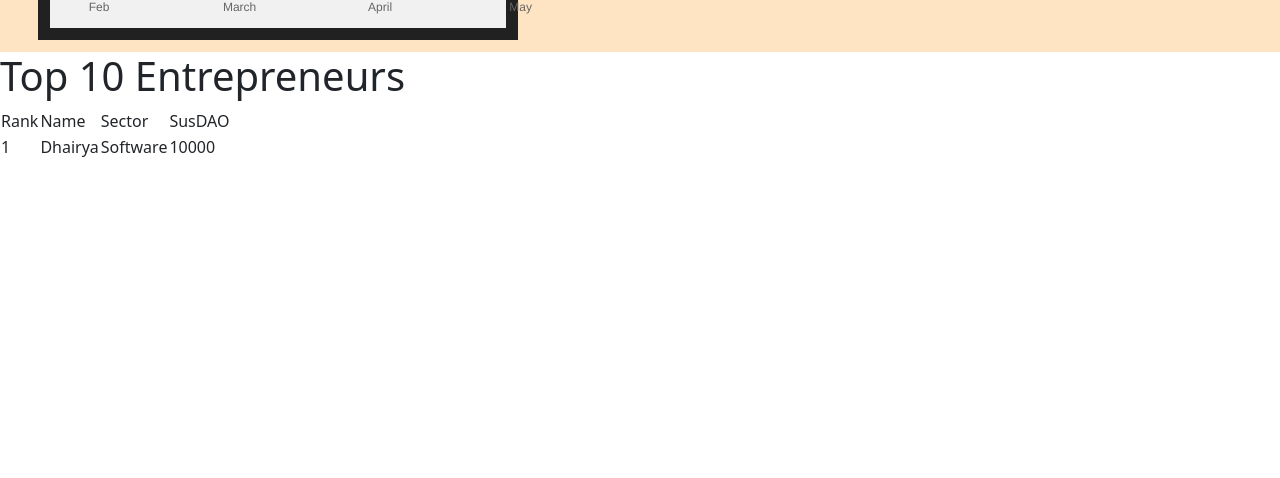
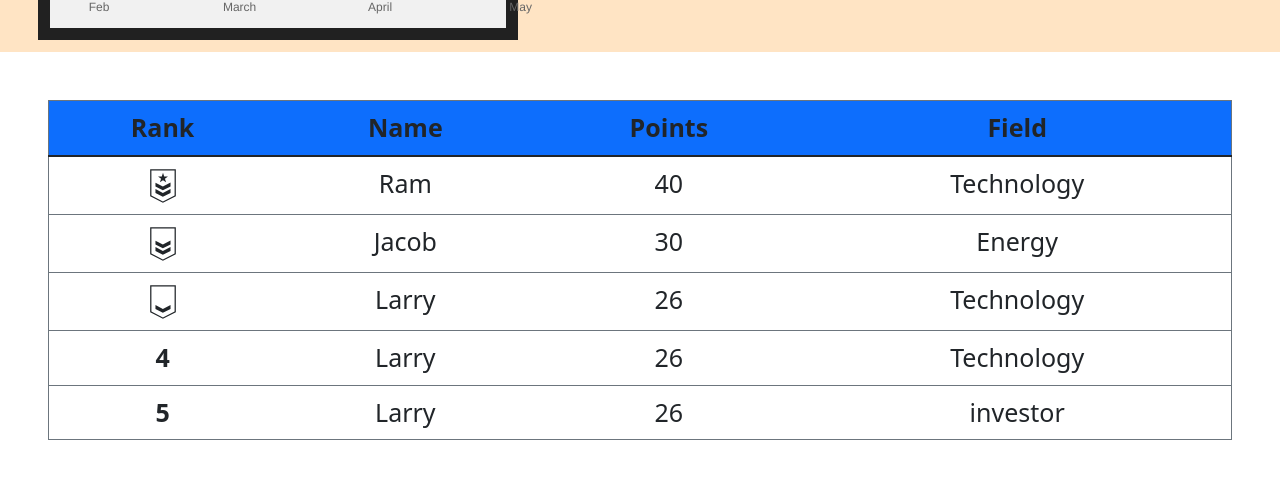
Before and after one commit to dhairyaostwal/team-5, a React (Create React App) app in the folder front-end/susmafia/: page / in a window 1280 px wide. Shown: the part 871-1349 px from the top of the page. Before the commit the page ends 1031 px from the top, so only its background shows below. Built offline with nearby package versions, Linux system fonts and the light colour scheme; some icons are missing.

Commit message:
Added the leaderboard

```diff
--- a/front-end/susmafia/package.json
+++ b/front-end/susmafia/package.json
@@ -12,6 +12,7 @@
     "react-bootstrap": "^2.4.0",
     "react-chartjs-2": "^4.1.0",
     "react-dom": "^18.1.0",
+    "react-icons": "^4.4.0",
     "react-router-dom": "^6.3.0",
     "react-scripts": "5.0.1",
     "web-vitals": "^2.1.4"
--- a/front-end/susmafia/src/components/Leaderboard.css
+++ b/front-end/susmafia/src/components/Leaderboard.css
@@ -0,0 +1,7 @@
+tr:hover{
+    background-color: rgb(206, 255, 255);
+    color: red;
+}
+table{
+    font-size: 25px;
+}
--- a/front-end/susmafia/src/components/Leaderboard.js
+++ b/front-end/susmafia/src/components/Leaderboard.js
@@ -1,27 +1,54 @@
 import React from 'react';
+import { GiRank3,GiRank2,GiRank1 } from "react-icons/gi";
+import './Leaderboard.css';
 
 const Leaderboard = () => {
   return (
-    <div>
-      <h1>Top 10 Entrepreneurs</h1>
+    <div className='m-5 text-center'>
+  <table  className="table text-center border border-secondary">
+    <thead class="thead-dark">
+      <tr class ="bg-primary">
+        <th scope="col">Rank</th>
+        <th scope="col">Name</th>
+        <th scope="col">Points</th>
+        <th scope="col">Field</th>
+      </tr>
+    </thead>
+    <tbody>
+      <tr class="">
+        <th scope="row"><GiRank3  size={40}/></th>
+        <td>Ram</td>
+        <td>40</td>
+        <td>Technology</td>
+      </tr>
+      <tr class="">
+        <th scope="row"><GiRank2  size={40}/></th>
+        <td>Jacob</td>
+        <td>30</td>
+        <td>Energy</td>
+      </tr>
+      <tr class="">
+        <th scope="row"><GiRank1  size={40}/></th>
+        <td>Larry</td>
+        <td>26</td>
+        <td>Technology</td>
+      </tr>
+      <tr>
+        <th scope="row" className=''>4</th>
+        <td>Larry</td>
+        <td>26</td>
+        <td>Technology</td>
+      </tr>
+      <tr>
+        <th scope="row">5</th>
+        <td>Larry</td>
+        <td>26</td>
+        <td>investor</td>
+      </tr>
+    </tbody>
+  </table>
+     </div>
 
-      <div>
-        <table>
-          <tr>
-            <td>Rank</td>
-            <td>Name</td>
-            <td>Sector</td>
-            <td>SusDAO</td>
-          </tr>
-          <tr>
-            <td>1</td>
-            <td>Dhairya</td>
-            <td>Software</td>
-            <td>10000</td>
-          </tr>
-        </table>
-      </div>
-    </div>
   );
 };
 
```
Also changed, not shown: 1 other file (tests, documents, lock files or other folders).
